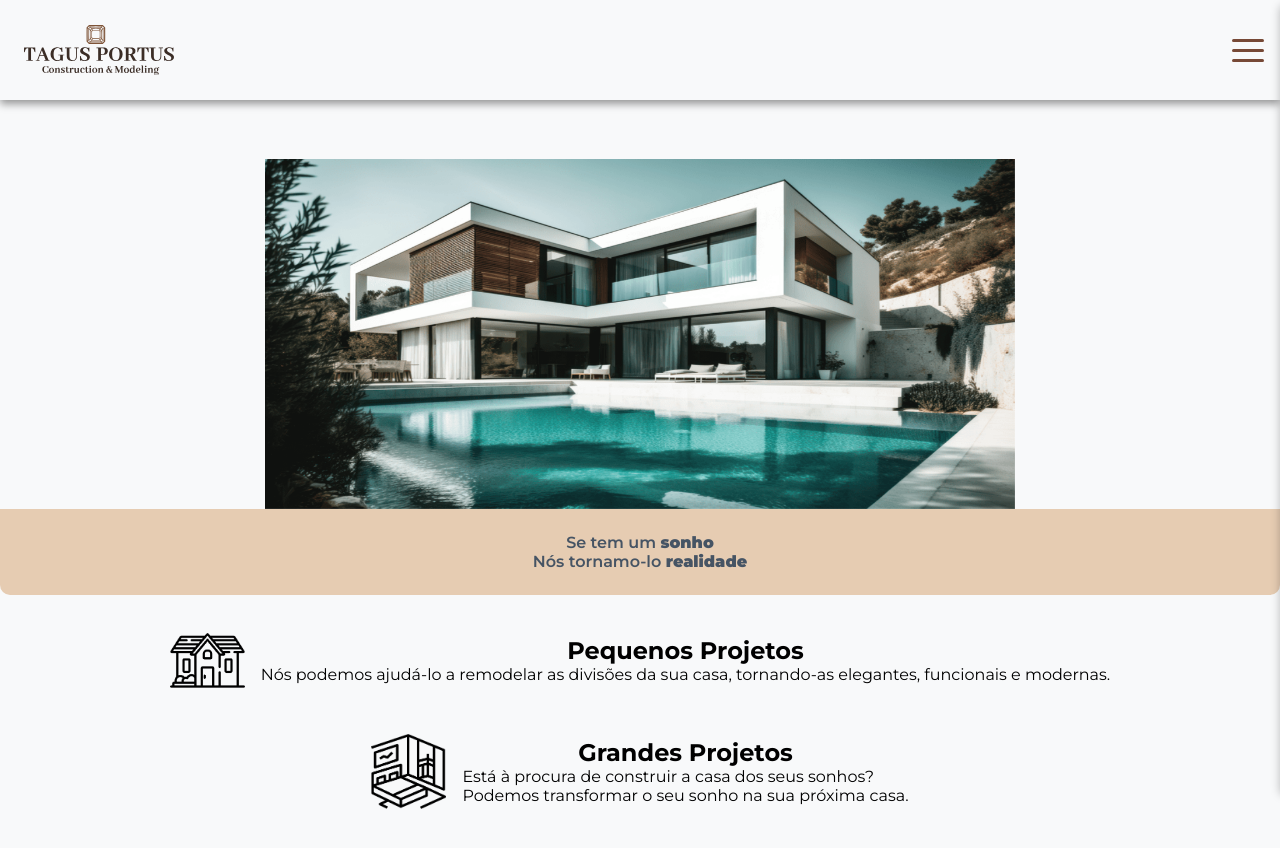
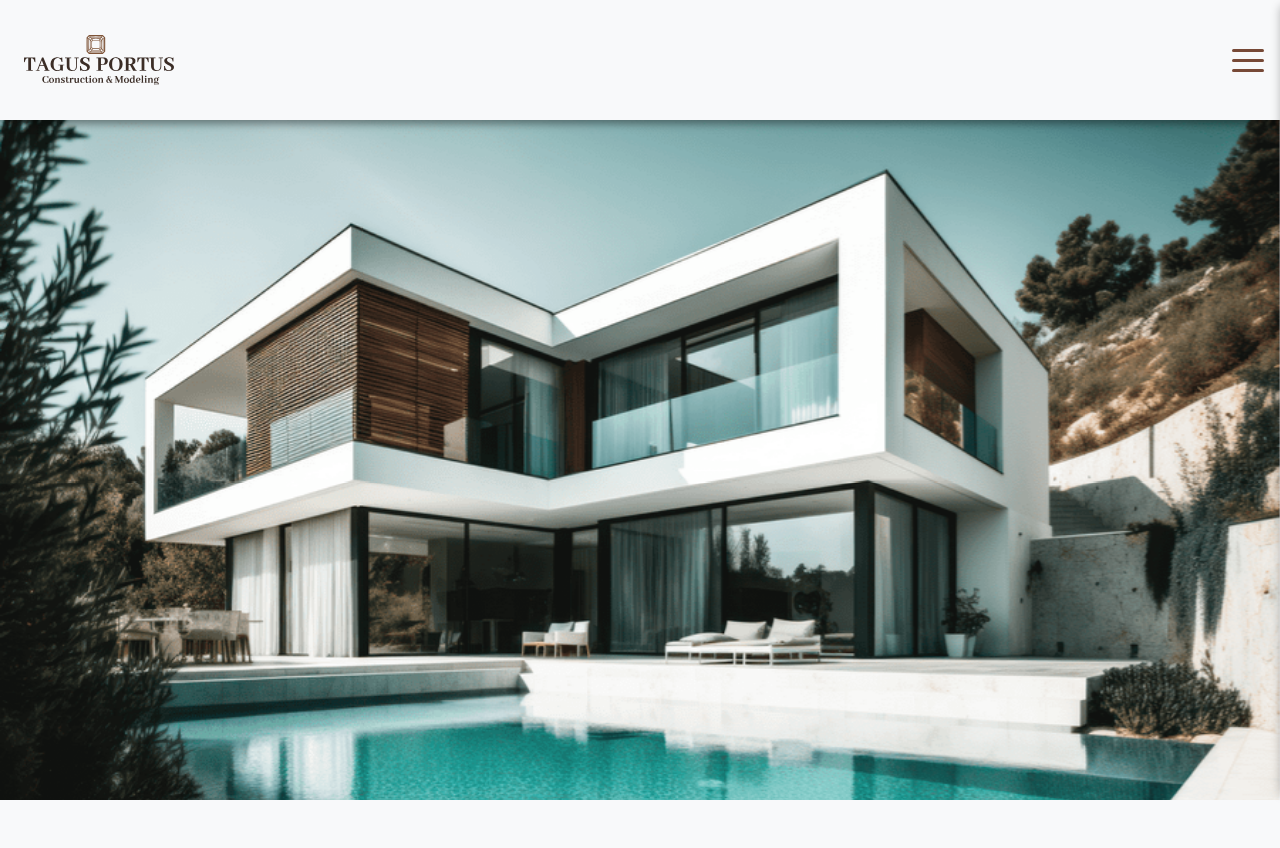
Before and after one commit to MarChurra/TagusPortusModeling, a React (Vite) app in the folder TagusPortus/: page / in a window 1280 px wide. Shown: the top 848 px of the page. After the commit the page ends 800 px from the top, so only its background shows below. Built offline with nearby package versions, Linux system fonts and the light colour scheme.

Commit message:
updated the css

```diff
--- a/TagusPortus/src/app.css
+++ b/TagusPortus/src/app.css
@@ -8,21 +8,22 @@
 }
 
 :root {
-    --navbar-height: 12.5vh;
+    --navbar-height: 15vh;
 }
 
 html,
 body,
 #root {
-    width: 100vw;
-    height: 100vh;
+    width: 100%;
+    height: 100%;
     background-color: #F8F9FA;
     -webkit-overflow-scrolling: touch;
     scrollbar-width: thin;
+    overflow-x: hidden;
 }
 
 .loader-container {
-    margin-top: 1.5em;
+    margin: 2em auto;
     background-color: transparent;
 }
 
@@ -30,17 +31,17 @@ body,
     width: 50px;
 }
 
-
 .content-container {
-    width: 95%;
-    height: 100vh;
+    width: 100%;
+    max-height: 100vh;
     margin: 0 auto;
     padding-top: var(--navbar-height);
     display: flex;
     flex-direction: column;
     align-items: center;
-    max-width: 1500px;
     background-color: #F8F9FA;
+    overflow-x: hidden;
+    overflow-y: auto;
 }
 
 
@@ -62,6 +63,7 @@ body,
     z-index: 100;
     background-color: #F8F9FA;
     box-shadow: 0 4px 8px rgba(0, 0, 0, 0.4);
+    overflow-x: hidden;
 }
 
 .logo-sml {
@@ -80,8 +82,9 @@ body,
     position: fixed;
     top: 0;
     right: 0;
-    width: 45%;
-    height: 100vh;
+    width: 50%;
+    min-height: 100vh;
+    max-height: 100vh;
     z-index: 50;
     box-shadow: -5px 0 10px -5px rgba(0, 0, 0, 0.25);
     background-color: #F8F9FA;
@@ -104,7 +107,6 @@ body,
     height: 100%;
     display: flex;
     flex-direction: column;
-    justify-content: flex-end;
     align-items: center;
     list-style-type: none;
 }
@@ -119,10 +121,6 @@ body,
     transition: background-color 0.3s ease;
 }
 
-.hamburguer-navigation:first-of-type {
-    margin-top: 4em;
-}
-
 .hamburguer-navbar-content ul li:hover {
     background-color: #E6CCB2;
 }
@@ -131,26 +129,31 @@ body,
     animation: ripple 0.5s ease-in;
 }
 
+.hamburguer-navigation {
+    margin-top: 2em;
+}
+
+.hamburguer-navigation:last-of-type {
+    margin-bottom: 1em;
+}
+
 /*Home*/
 .home-container {
-    width: 100vw;
-    min-height: 100vh;
+    width: 100%;
+    height: 100%;
     display: flex;
     flex-direction: column;
-    justify-content: center;
+    justify-content: flex-start;
     align-items: center;
     overflow-y: auto;
     overflow-x: hidden;
 }
 
 .banner-images-container {
+    width: 100%;
     display: flex;
     justify-content: center;
     align-items: center;
-    width: 100vw;
-    max-width: 750px;
-
-    max-height: 350px;
     overflow: hidden;
     flex-shrink: 0;
 }
@@ -158,20 +161,17 @@ body,
 .main-carrousel-img {
     width: 100%;
     height: auto;
-    min-width: 320px;
-    max-width: 750px;
-    min-height: 300px;
-    max-height: 350px;
     transition: transform 0.75s ease-in-out;
     flex-shrink: 0;
 }
 
 .home-banner {
-    width: 100vw;
+    width: 100%;
     padding: 1.5em;
     text-align: center;
     background-color: #E6CCB2;
     border-radius: 0 0 10px 10px;
+    box-sizing: border-box;
 }
 
 .home-banner p {
@@ -184,13 +184,13 @@ strong {
 }
 
 .banner-displays {
-    width: 95%;
-    margin: 2em auto;
+    width: 90%;
+    margin: 2.5em auto;
     display: flex;
     flex-direction: column;
     justify-content: center;
     align-items: center;
-    gap: 2.5em;
+    gap: 3.5em;
 }
 
 .banner-display-section {
@@ -204,14 +204,14 @@ strong {
     flex-direction: column;
     align-items: center;
     text-align: left;
+    color: #465464;
+    font-weight: 500
 }
 
 .banner-icons {
-    width: 75px;
+    width: 60px;
     margin-right: 1em;
 }
-
-
 
 /*About*/
 
```
